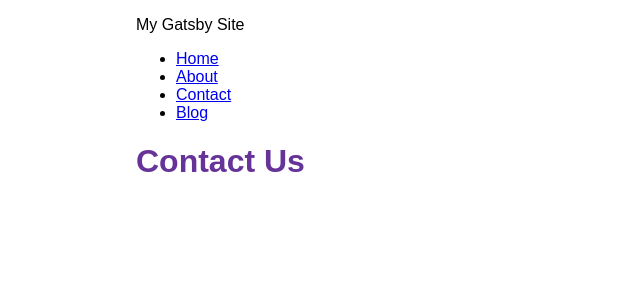
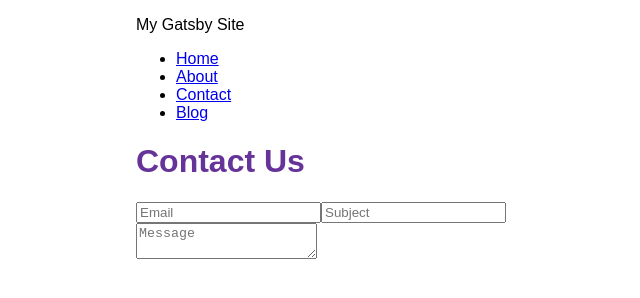
Before and after one commit to guigabytez/gatsby-incremental-build, a Gatsby site: page /contact in a window 1280 px wide. Shown: the whole page, without its empty margins (254-894 px from the left). Built offline with nearby package versions, Linux system fonts and the light colour scheme; Gatsby itself is replaced by a stand-in of ours.

Commit message:
added form on contact page

```diff
--- a/src/pages/contact.js
+++ b/src/pages/contact.js
@@ -3,9 +3,13 @@ import Layout from '../components/layout'
 
 const Contact = () => {
     return (
-        <>
-            <Layout pageHeading="Contact Us" pageTitle="Contact"/>
-        </>
+        <Layout pageHeading="Contact Us" pageTitle="Contact">
+            <form>
+                <input placeholder="Email"/>
+                <input placeholder="Subject"/>
+                <textarea placeholder="Message"/>
+            </form>
+        </Layout>
     )
 }
 
```
